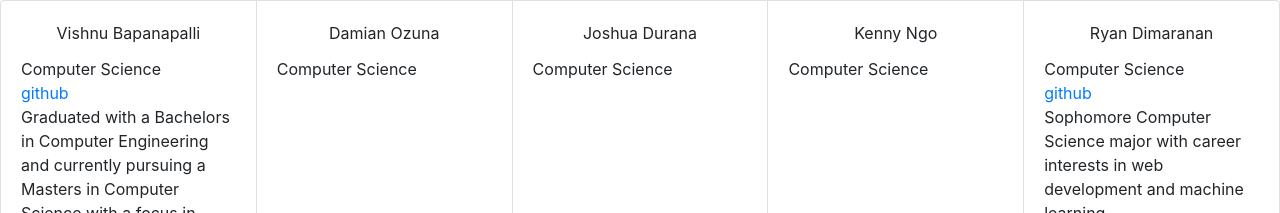
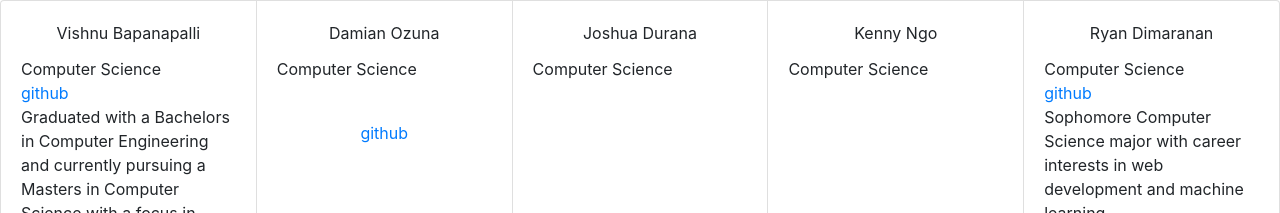
Before and after one commit to vishnubapana/Stock-Prediction-App, a React (Create React App) app in the folder frontend/: page / in a window 1280 px wide. Shown: the top 213 px of the page. Built offline with nearby package versions, Linux system fonts and the light colour scheme.

Commit message:
updated Team.js

```diff
--- a/frontend/src/App.js
+++ b/frontend/src/App.js
@@ -1,4 +1,4 @@
-//import logo from './logo.svg';
+import logo from './logo.svg';
 import './App.css';
 import LandingPage from './components/LandingPage/LandingPage'
 import Team from './components/LandingPage/Team'
--- a/frontend/src/components/LandingPage/Team.js
+++ b/frontend/src/components/LandingPage/Team.js
@@ -23,6 +23,8 @@
         <CardBody>
           <CardTitle>Damian Ozuna</CardTitle>
           <CardText align='left'>Computer Science</CardText>
+          <br/>
+          <a href ="https://github.com/DamianOzuna">github</a>
           <br/>
         </CardBody>
       </Card>
```
Lines whose indentation alone changed are shown as unchanged.
